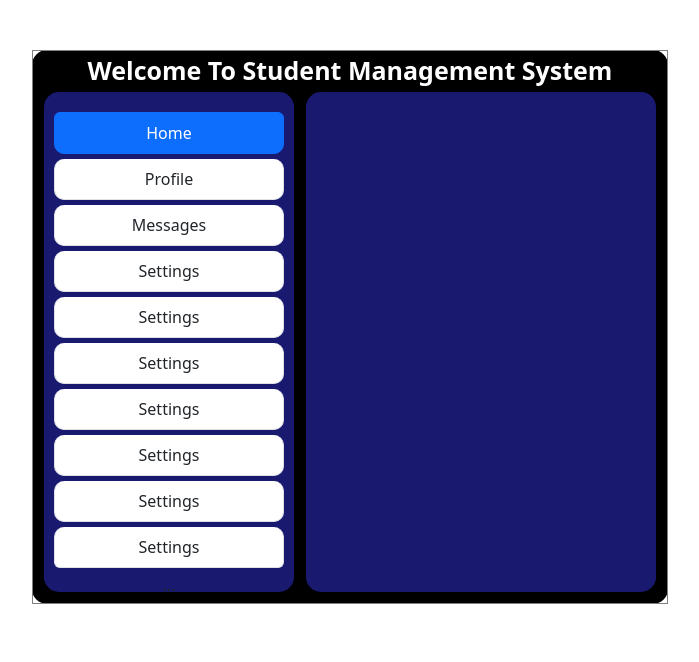
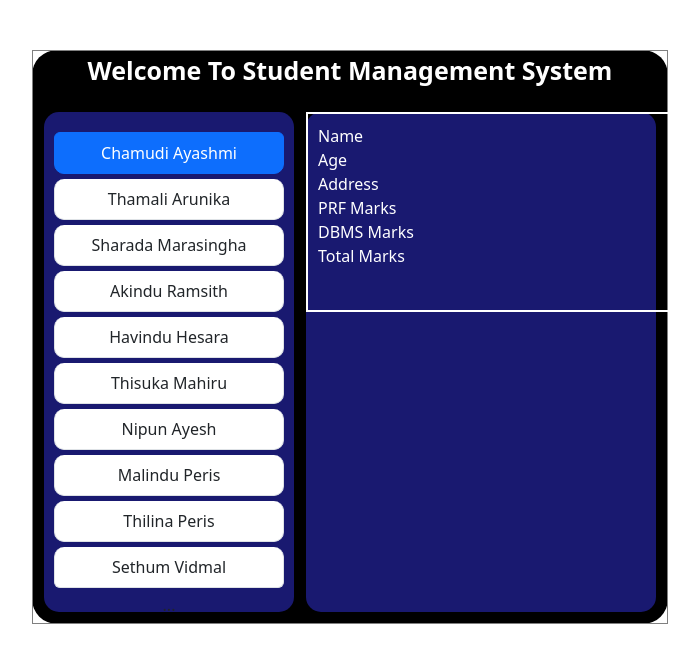
Before and after one commit to ChamudiAyashmi/Student-Management-System, a plain HTML site: page Student/Front End/index.html in a window 1280 px wide. Shown: the whole page, without its empty margins (18-717 px from the left). Drawn offline with nearby package versions, Linux system fonts and the light colour scheme.

Commit message:
initial commit

```diff
--- a/Student/Front End/css/style.css
+++ b/Student/Front End/css/style.css
@@ -4,7 +4,7 @@ body{
 }
 table{
     text-align: center;
-    border-radius: 15px;
+    border-radius: 25px;
     background-color: black;
     margin-top: 50px;
     margin-left: 50px;
@@ -18,6 +18,7 @@ table{
     margin-right: 10px;
     margin-left: 10px;
     margin-bottom: 10px;
+    margin-top: 20px;
 }
 #student-details{
     width: 350px;
@@ -26,6 +27,7 @@ table{
     border-radius: 15px;
     margin-right: 10px;
     margin-bottom: 10px;
+    margin-top: 20px;
 }
 tr{
     border-radius: 15px;
@@ -50,3 +52,19 @@ tr{
     margin-top: 10px;
 
 }
+  .st-details{
+    position: absolute;
+    border: solid,2px,white;
+    height: 200px;
+    width: 400px;
+    text-align: left;
+    margin-bottom: 20px;
+}
+span{
+    color: white;
+    margin-top: 10px;
+    margin-left: 10px;
+    position: absolute;
+    margin-right: 25px;
+
+}
--- a/Student/Front End/index.html
+++ b/Student/Front End/index.html
@@ -19,16 +19,16 @@
                   <div role="tabpanel" class="listSelect">
                     <!-- List group -->
                     <div class="list-group lst-grp" id="myList" role="tablist">
-                      <a class="list-group-item list-group-item-action active list-grp1"  data-bs-toggle="list" href="#home" role="tab">Home</a>
-                      <a class="list-group-item list-group-item-action list-grp1" data-bs-toggle="list" href="#profile" role="tab">Profile</a>
-                      <a class="list-group-item list-group-item-action list-grp1" data-bs-toggle="list" href="#messages" role="tab">Messages</a>
-                      <a class="list-group-item list-group-item-action list-grp1" data-bs-toggle="list" href="#settings" role="tab">Settings</a>
-                      <a class="list-group-item list-group-item-action list-grp1" data-bs-toggle="list" href="#settings" role="tab">Settings</a>
-                      <a class="list-group-item list-group-item-action list-grp1" data-bs-toggle="list" href="#settings" role="tab">Settings</a>
-                      <a class="list-group-item list-group-item-action list-grp1" data-bs-toggle="list" href="#settings" role="tab">Settings</a>
-                      <a class="list-group-item list-group-item-action list-grp1" data-bs-toggle="list" href="#settings" role="tab">Settings</a>
-                      <a class="list-group-item list-group-item-action list-grp1" data-bs-toggle="list" href="#settings" role="tab">Settings</a>
-                      <a class="list-group-item list-group-item-action list-grp1" data-bs-toggle="list" href="#settings" role="tab">Settings</a>
+                      <a class="list-group-item list-group-item-action active list-grp1 list-grp-value"  data-bs-toggle="list" href="#home" role="tab">Chamudi Ayashmi</a>
+                      <a class="list-group-item list-group-item-action list-grp1 list-grp-value" data-bs-toggle="list" href="#profile" role="tab">Thamali Arunika</a>
+                      <a class="list-group-item list-group-item-action list-grp1 list-grp-value" data-bs-toggle="list" href="#messages" role="tab">Sharada Marasingha</a>
+                      <a class="list-group-item list-group-item-action list-grp1 list-grp-value" data-bs-toggle="list" href="#settings" role="tab">Akindu Ramsith</a>
+                      <a class="list-group-item list-group-item-action list-grp1 list-grp-value" data-bs-toggle="list" href="#settings" role="tab">Havindu Hesara</a>
+                      <a class="list-group-item list-group-item-action list-grp1 list-grp-value" data-bs-toggle="list" href="#settings" role="tab">Thisuka Mahiru</a>
+                      <a class="list-group-item list-group-item-action list-grp1 list-grp-value" data-bs-toggle="list" href="#settings" role="tab">Nipun Ayesh</a>
+                      <a class="list-group-item list-group-item-action list-grp1 list-grp-value" data-bs-toggle="list" href="#settings" role="tab">Malindu Peris</a>
+                      <a class="list-group-item list-group-item-action list-grp1 list-grp-value" data-bs-toggle="list" href="#settings" role="tab">Thilina Peris</a>
+                      <a class="list-group-item list-group-item-action list-grp1 list-grp-value" data-bs-toggle="list" href="#settings" role="tab">Sethum Vidmal</a>
 
 
                     </div>
@@ -43,7 +43,18 @@
                   </div>
                 </div>
             </td>
-            <td><div id="student-details"></div></td>
+            <td>
+              <div id="student-details">
+                <div class="st-details">
+                  <span>Name</span><br>
+                  <span>Age</span><br>
+                  <span>Address</span><br>
+                  <span>PRF Marks</span><br>
+                  <span>DBMS Marks</span><br>
+                  <span>Total Marks</span>
+                </div>
+              </div>
+            </td>
         </tr>
     </table>
 
```
Also changed, not shown: example-project/pom.xml (added, +42 -0 lines), 1 other file.
